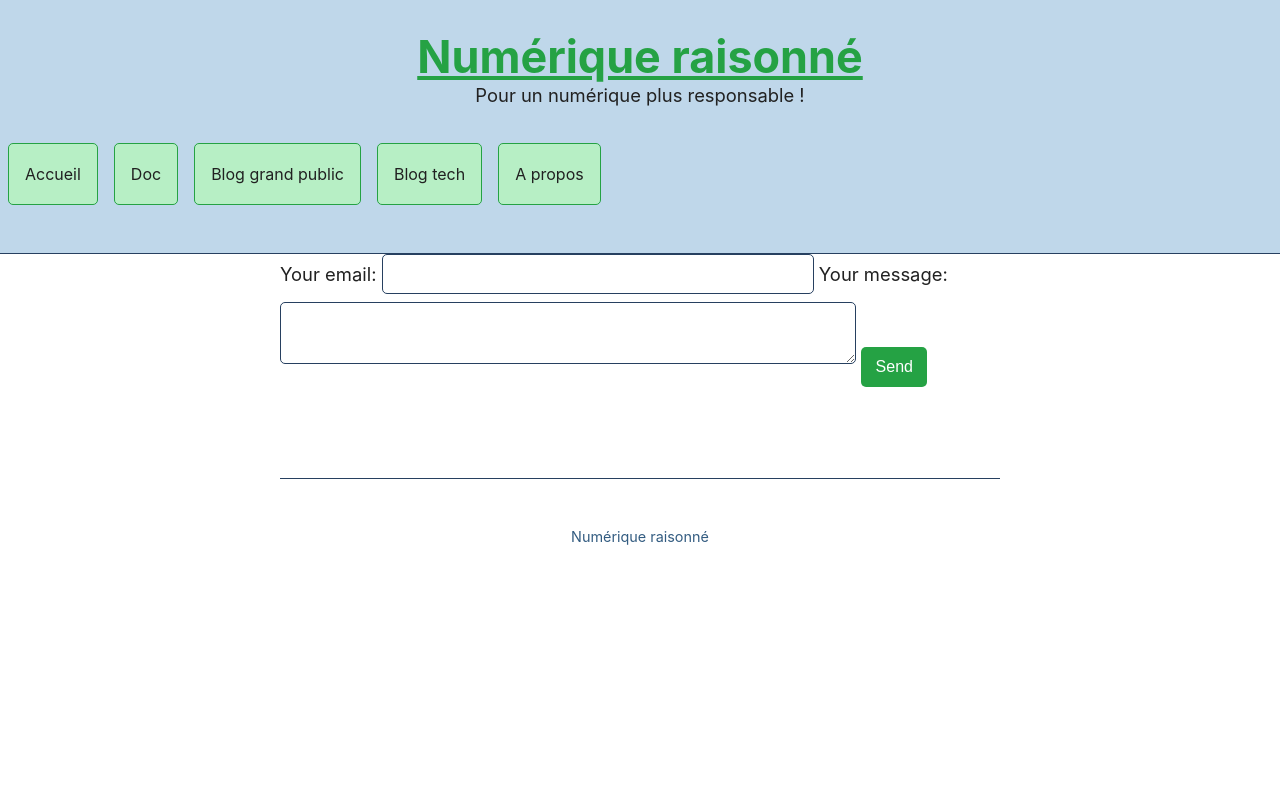
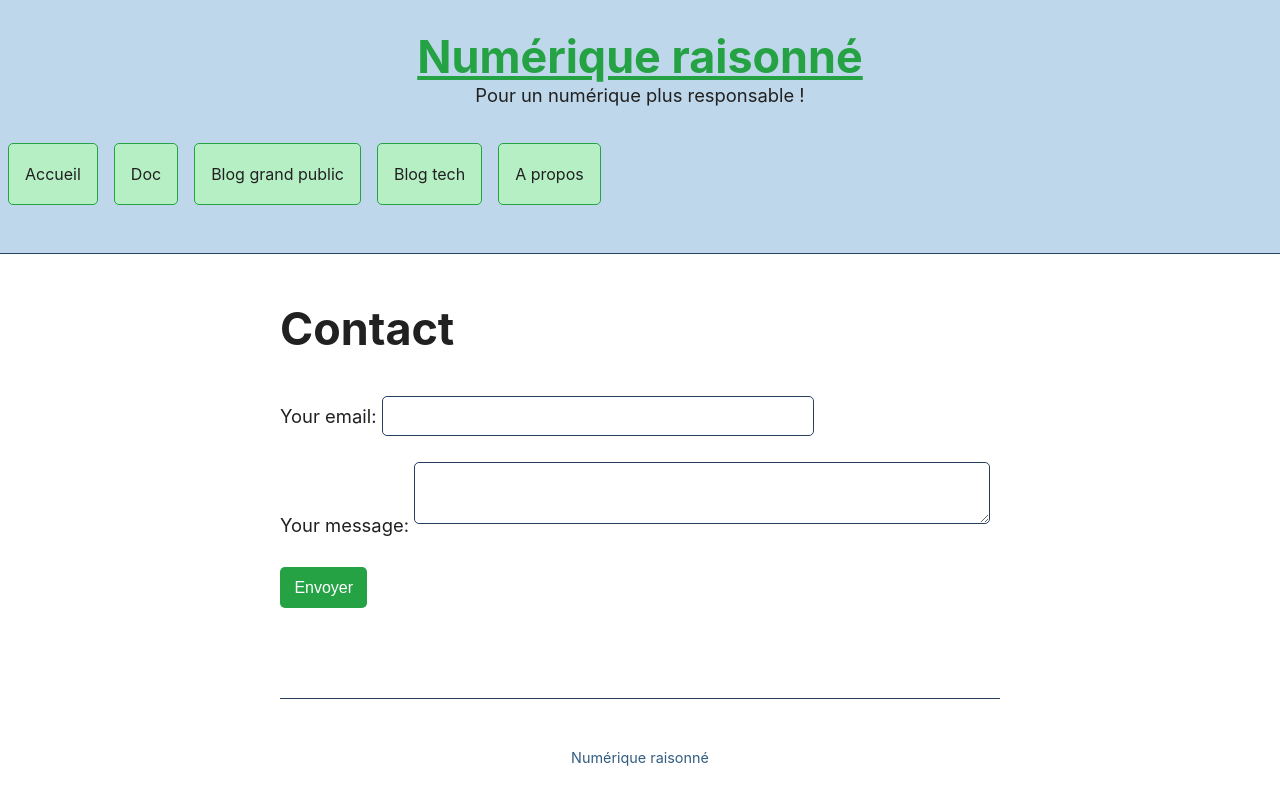
Before and after one commit to Slandais/slandais.github.io, a Jekyll site: the page built from _pages/contact.md, in a window 1280 px wide. Shown: the top 805 px of the page. Built offline with Jekyll 4.4.1, drawn with Linux system fonts in a browser that asks for light colours.

Commit message:
Update contact.md

```diff
--- a/_pages/contact.md
+++ b/_pages/contact.md
@@ -4,21 +4,26 @@ permalink: /contact
 layout: default
 ---
 
+# Contact
 
 <form
   action="https://formspree.io/f/xqkwqwdd"
   method="POST"
 >
+  <p>
   <label>
     Your email:
     <input type="email" name="_replyto">
   </label>
+  </p>
+  <p>
   <label>
     Your message:
     <textarea name="message"></textarea>
   </label>
+  </p>
 
   <!-- your other form fields go here -->
 
-  <button type="submit">Send</button>
+  <button type="submit">Envoyer</button>
 </form>
```
